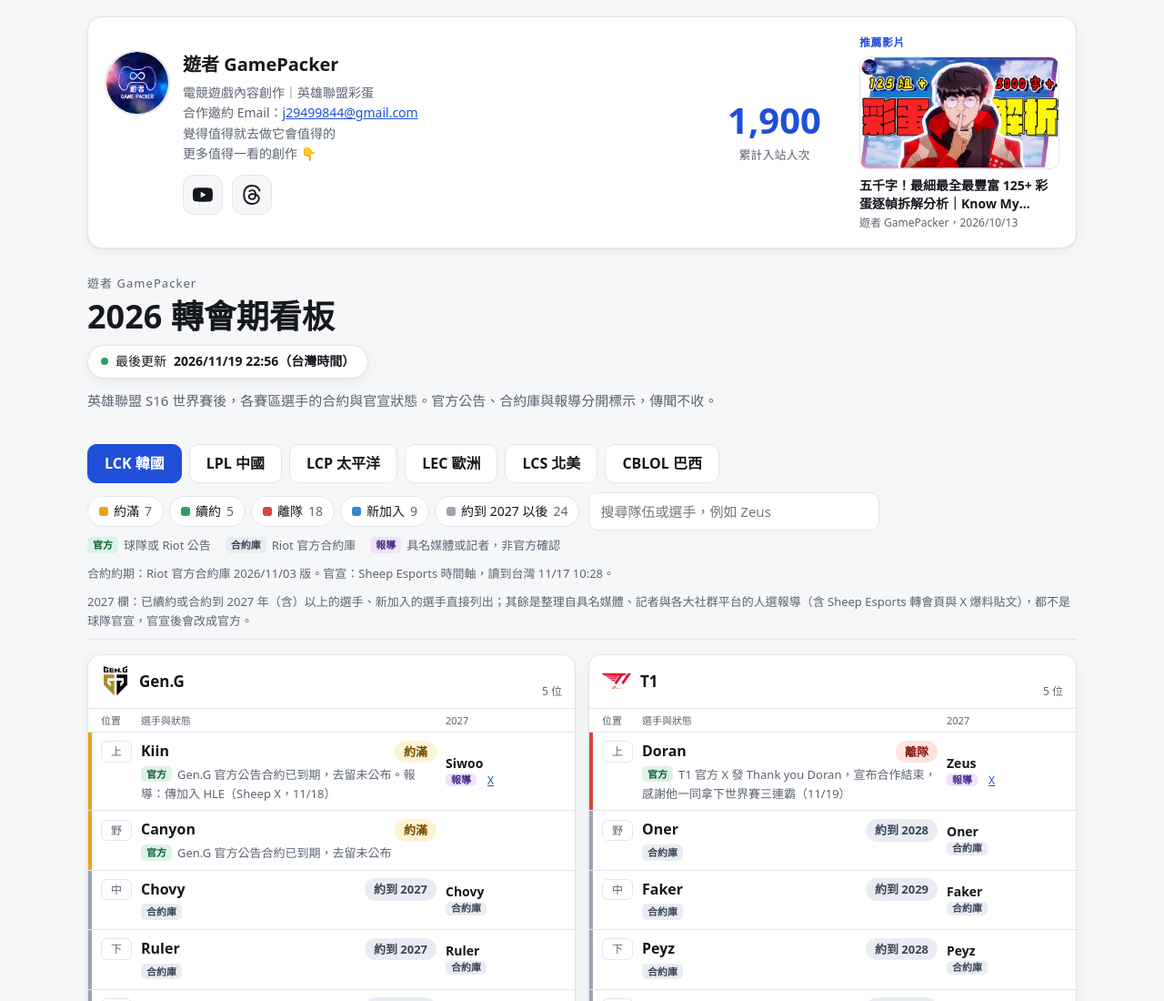
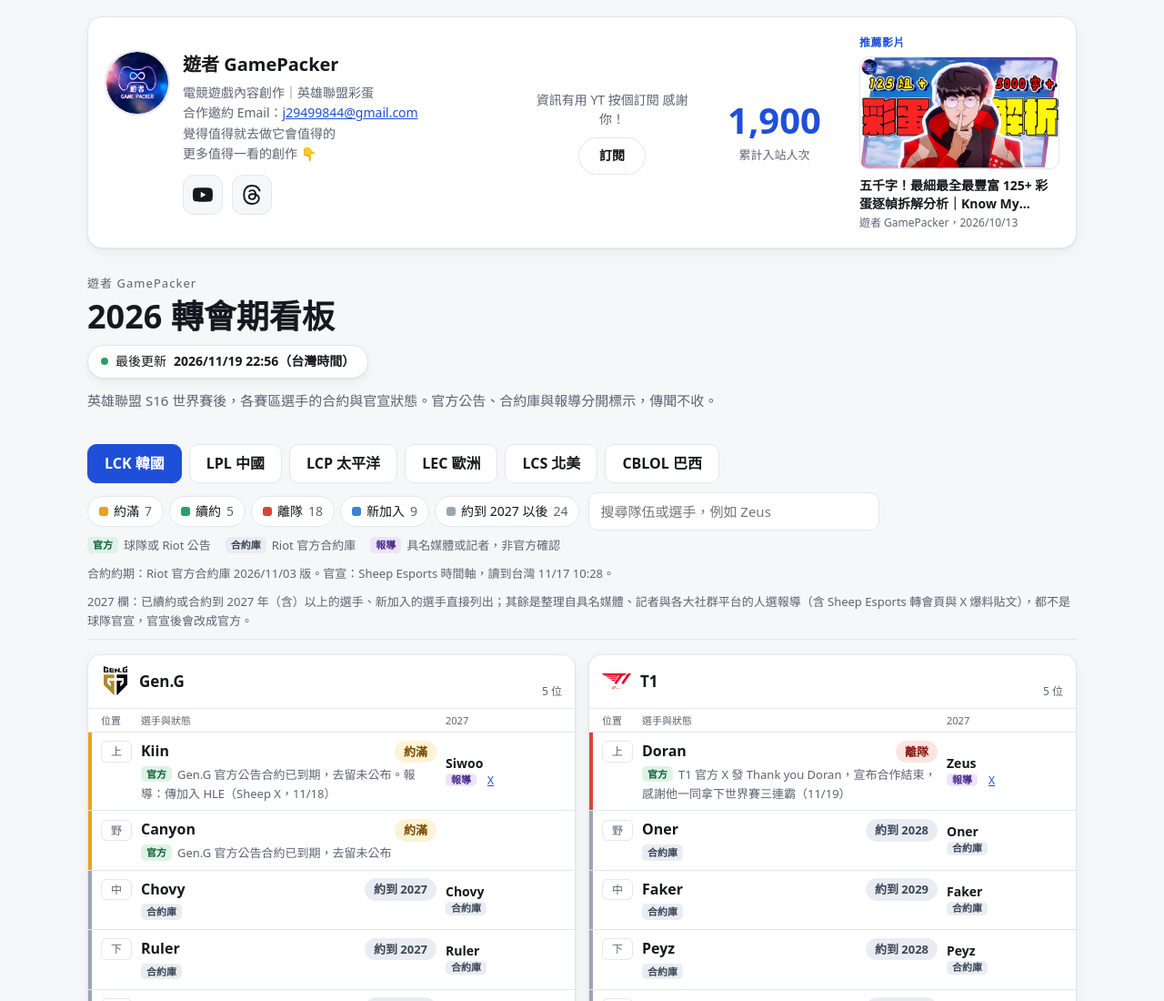
Before and after one commit to VicGamePacker/transfer-board, a plain HTML site: page index.html in a window 1280 px wide. Shown: the top 1100 px of the page at 91% size. Drawn offline with Linux system fonts and the light colour scheme; no server answers.

Commit message:
人次左邊加訂閱提示與按鈕
Co-Authored-By: Claude Sonnet 5.5 <noreply@anthropic.com>

```diff
--- a/index.html
+++ b/index.html
@@ -102,7 +102,7 @@ section.block h2{font-size:20px;margin:0 0 10px}
 .p.unknown{--bar:var(--line)}
 .team h3 .tn{display:flex;align-items:center;gap:10px;min-width:0}
 .team h3 img{width:32px;height:32px;object-fit:contain;flex:none}
-.hero{display:grid;grid-template-columns:minmax(0,1fr) auto minmax(0,220px);gap:18px;align-items:center;background:var(--card);border:1px solid var(--line);border-radius:16px;padding:18px;margin-top:18px;box-shadow:var(--shadow)}
+.hero{display:grid;grid-template-columns:minmax(0,1fr) auto auto minmax(0,220px);gap:18px;align-items:center;background:var(--card);border:1px solid var(--line);border-radius:16px;padding:18px;margin-top:18px;box-shadow:var(--shadow)}
 .who{display:flex;gap:14px;align-items:flex-start;min-width:0}
 .who img{width:72px;height:72px;border-radius:50%;flex:none;border:2px solid var(--line)}
 .who h2{margin:0 0 4px;font-size:20px}
@@ -117,11 +117,15 @@ section.block h2{font-size:20px;margin:0 0 10px}
 .vid .vt{margin:8px 0 0;font-size:14px;font-weight:700;line-height:1.4;display:-webkit-box;-webkit-line-clamp:2;-webkit-box-orient:vertical;overflow:hidden}
 .vid .vd{margin:2px 0 0;font-size:12px;color:var(--muted)}
 .vid:hover .vt{color:var(--accent)}
+.sub{text-align:center;max-width:170px}
+.sub p{margin:0 0 10px;font-size:14px;line-height:1.5;color:var(--muted)}
+.sub a{display:inline-block;padding:8px 22px;border-radius:999px;background:#fff;color:#111;font-weight:700;font-size:14px;text-decoration:none;border:1px solid var(--line)}
+.sub a:hover{opacity:.85}
 .vis{text-align:center;padding:0 24px}
 .vis[hidden]{display:block;visibility:hidden}
 .vis .vn{margin:0;font-size:40px;font-weight:800;line-height:1.1;color:var(--accent);font-variant-numeric:tabular-nums}
 .vis .vl{margin:6px 0 0;font-size:13px;color:var(--muted)}
-@media (max-width:760px){.hero{grid-template-columns:1fr}.vis{text-align:left;padding:0}}
+@media (max-width:760px){.hero{grid-template-columns:1fr}.vis{text-align:left;padding:0}.sub{text-align:left;max-width:none}}
 footer{padding:20px 0 48px;color:var(--muted);font-size:13px}
 .sr{position:absolute;width:1px;height:1px;overflow:hidden;clip:rect(0 0 0 0)}
 .ph{display:grid;grid-template-columns:34px minmax(0,1fr) auto 128px;gap:2px 10px;padding:4px 14px;font-size:11px;color:var(--muted);border-top:1px solid var(--line)}
@@ -452,6 +456,11 @@ footer{padding:20px 0 48px;color:var(--muted);font-size:13px}
     info.appendChild(ico);
     who.appendChild(info);
     box.appendChild(who);
+    var sub = el("div", "sub");
+    sub.appendChild(el("p", null, "資訊有用 YT 按個訂閱 感謝你！"));
+    var yt = c.links.filter(function(l){ return l.type === "youtube"; })[0];
+    if (yt) { var sa = el("a", null, "訂閱"); sa.href = yt.url + "?sub_confirmation=1"; sa.target = "_blank"; sa.rel = "noopener"; sub.appendChild(sa); }
+    box.appendChild(sub);
     var vis = el("div", "vis"); vis.hidden = true;
     var vn = el("p", "vn"); vis.appendChild(vn); vis.appendChild(el("p", "vl", "累計入站人次"));
     box.appendChild(vis);
```
